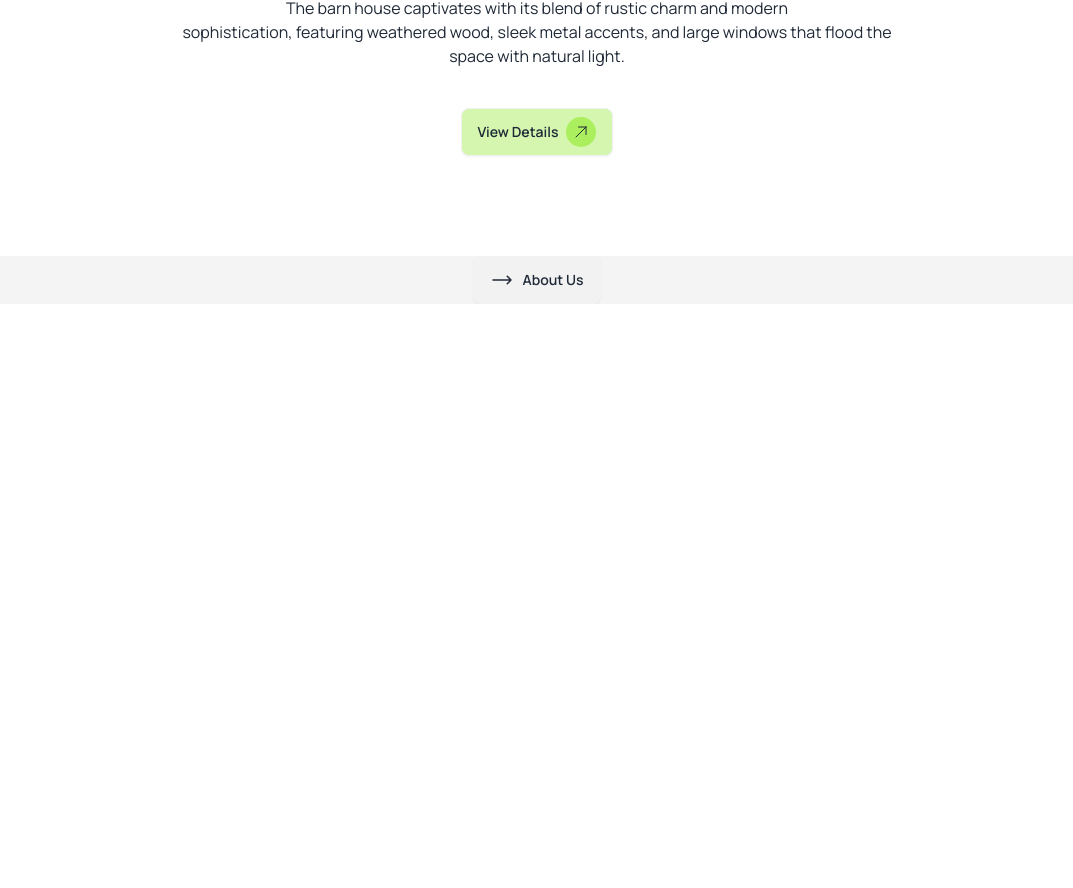
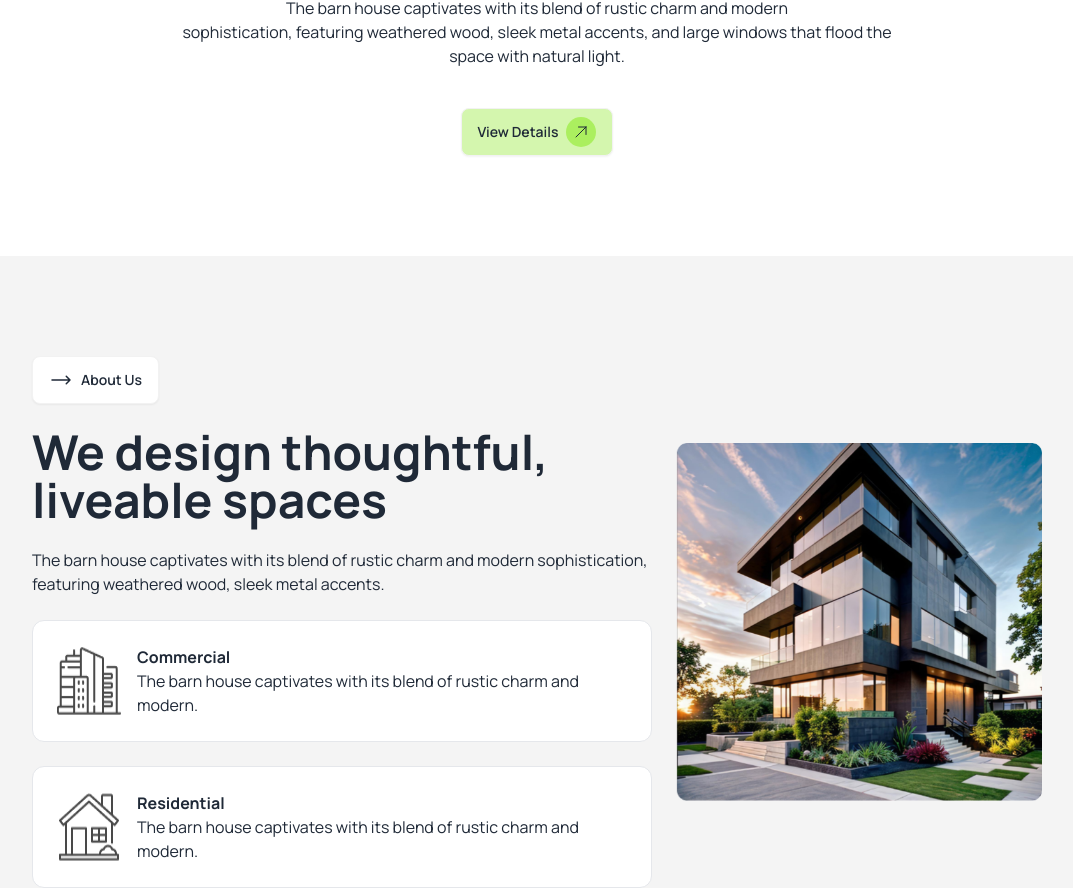
Before and after one commit to mohammadamzad38/Asignment-03, a plain HTML site: page index.html in a window 1280 px wide. Shown: the part 738-1626 px from the top of the page, without its empty margins (103-1176 px from the left). Before the commit the page ends 1042 px from the top, so only its background shows below. Drawn offline with nearby package versions, Linux system fonts and the light colour scheme.

Commit message:
2nd section

```diff
--- a/index.html
+++ b/index.html
@@ -121,14 +121,39 @@
     </section>
     </header>
 
-    <main class="bg-[#F4F4F4] mt-">
+    <main class="bg-[#F4F4F4] ">
         <section class="lg:mx-[135px] md:mx-[32px] mx-[20px]">
-            <div class="flex justify-center items-center">
-                <button class="btn"><svg xmlns="http://www.w3.org/2000/svg" fill="none" viewBox="0 0 24 24" stroke-width="1.5" stroke="currentColor" class="size-6">
-                    <path stroke-linecap="round" stroke-linejoin="round" d="M17.25 8.25 21 12m0 0-3.75 3.75M21 12H3" />
-                  </svg>
-
-                    About Us</button>
+            <div >
+                    <div class="flex lg:flex-row md:flex-col flex-col gap-6 pt-[100px]">
+                        <div class="lg:text-start text-center">
+                            <button class="btn bg-white"><svg xmlns="http://www.w3.org/2000/svg" fill="none" viewBox="0 0 24 24" stroke-width="1.5" stroke="currentColor" class="size-6">
+                                <path stroke-linecap="round" stroke-linejoin="round" d="M17.25 8.25 21 12m0 0-3.75 3.75M21 12H3" />
+                              </svg>
+                              About Us</button>
+                              <h1 class="text-5xl font-bold my-6">We design thoughtful, liveable spaces</h1>
+                              <p class="mb-6">The barn house captivates with its blend of rustic charm and
+                                modern sophistication, featuring weathered wood, sleek metal accents.</p>
+                              <div class="flex flex-col md:flex-row lg:flex-col gap-6">
+                                 <div class="flex flex-row gap-4 border rounded-xl w-auto p-6 bg-white">
+                                    <img class="w-auto" src="./assets/commercial.png" alt="">
+                                    <div class="text-start">
+                                       <h1 class="font-bold">Commercial</h1>
+                                       <p>The barn house captivates with its blend of rustic charm and modern.</p>
+                                    </div>
+                                  </div>
+                                  <div class="flex flex-row gap-4 border rounded-xl w-auto p-6 bg-white">
+                                    <img class="w-auto" src="./assets/residential.png" alt="">
+                                    <div class="text-start">
+                                       <h1 class="font-bold">Residential</h1>
+                                       <p>The barn house captivates with its blend of rustic charm and modern.</p>
+                                    </div>
+                                   </div>
+                              </div>
+                        </div>
+                        <div class=" flex w-auto items-center justify-center">
+                            <img class="" src="./assets/Rectangle.png" alt="">
+                        </div>
+                    </div>
             </div>
         </section>
     </main>
```
